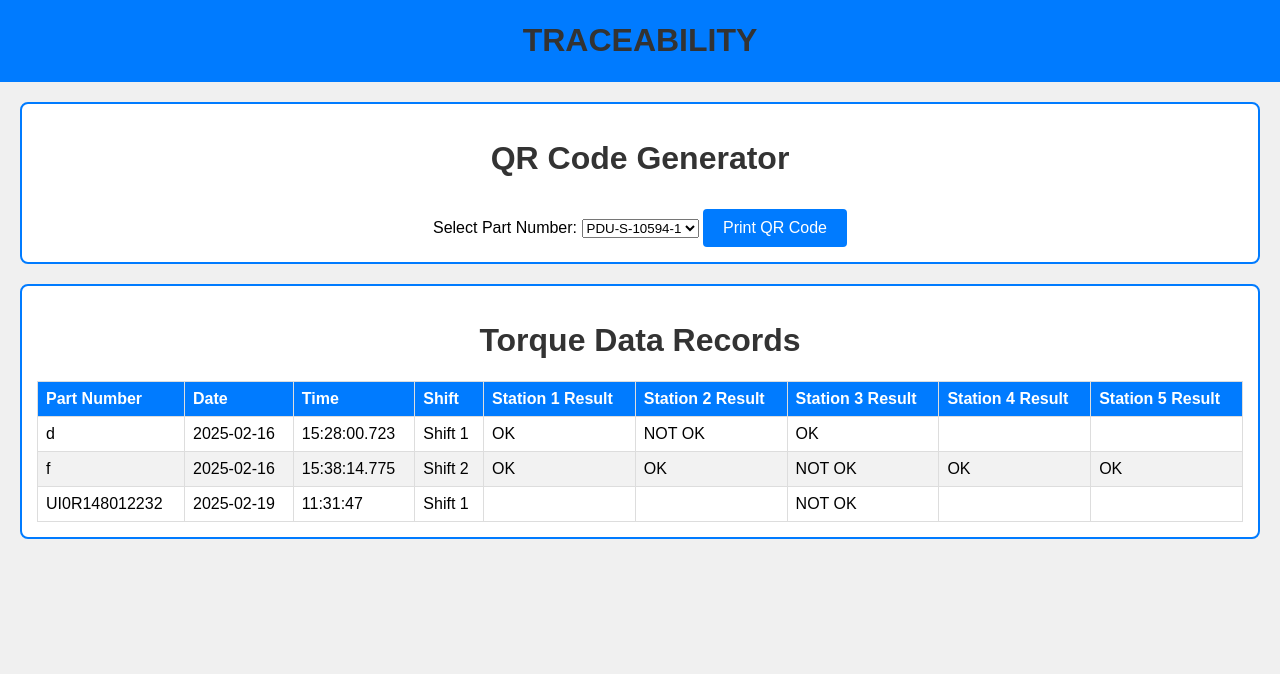
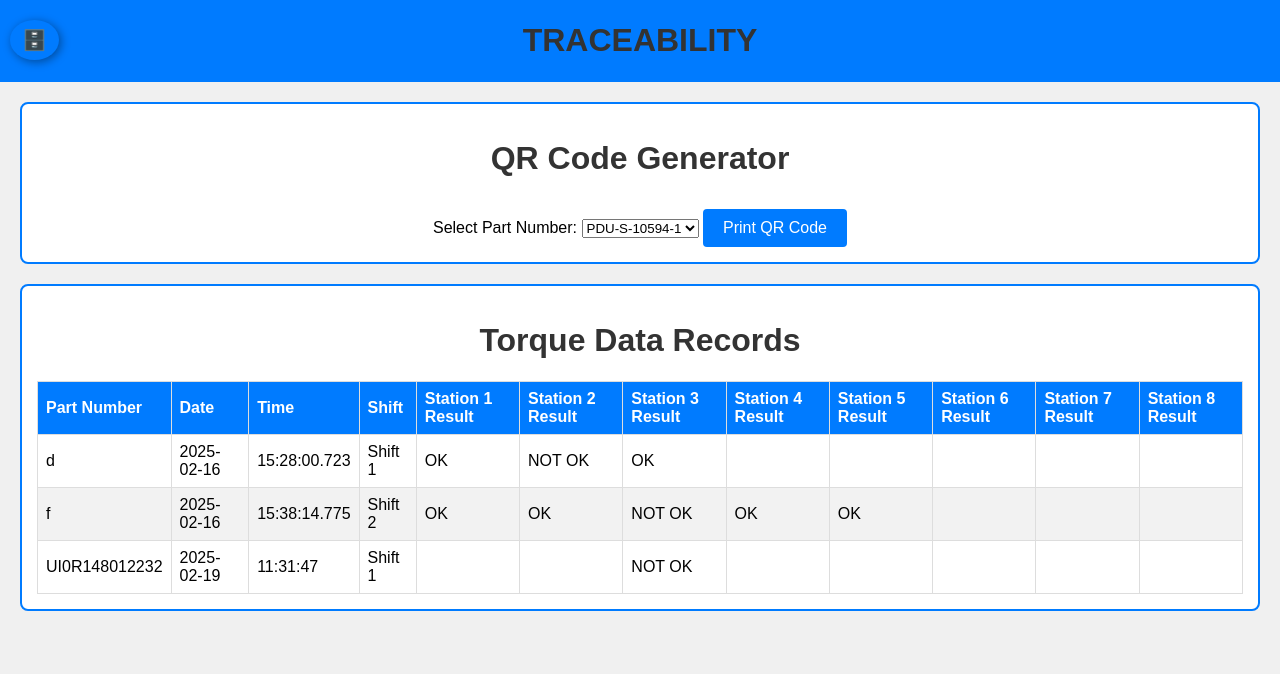
Before and after one commit to Rahul-1111/Traceability_Jamdade, a Django app: page / in a window 1280 px wide. Shown: the top 674 px of the page. Run offline with Django 5.2, Linux system fonts and the light colour scheme; data comes from the database, SQL or seed files in the repository; both versions use the stored data as it was after the commit.

Commit message:
add data base button

```diff
--- a/track/admin.py
+++ b/track/admin.py
@@ -4,9 +4,11 @@ from .models import TraceabilityData
 class TraceabilityDataAdmin(admin.ModelAdmin):
     list_display = (
         'sr_no', 'part_number', 'date', 'time', 'shift',
-        'st1_result', 'st2_result', 'st3_result', 'st4_result', 'st5_result'
+        'st1_result', 'st2_result', 'st3_result', 'st4_result', 'st5_result',
+        'st6_result', 'st7_result', 'st8_result'
     )
-    list_filter = ('date', 'shift', 'st1_result', 'st2_result', 'st3_result', 'st4_result', 'st5_result')
+    list_filter = ('date', 'shift', 'st1_result', 'st2_result', 'st3_result', 'st4_result',
+                   'st5_result', 'st6_result', 'st7_result', 'st8_result')
     search_fields = ('part_number', 'date')
     ordering = ('date',)
     list_per_page = 25
--- a/track/models.py
+++ b/track/models.py
@@ -11,6 +11,9 @@ class TraceabilityData(models.Model):
     st3_result = models.CharField(max_length=10, null=True, blank=True)  # Station 3 Result
     st4_result = models.CharField(max_length=10, null=True, blank=True)  # Station 4 Result
     st5_result = models.CharField(max_length=10, null=True, blank=True)  # Station 5 Result
+    st6_result = models.CharField(max_length=10, null=True, blank=True)  # Station 6 Result
+    st7_result = models.CharField(max_length=10, null=True, blank=True)  # Station 7 Result
+    st8_result = models.CharField(max_length=10, null=True, blank=True)  # Station 8 Result
 
     def __str__(self):
         return f"{self.sr_no} - {self.part_number}"
--- a/track/templates/track/combined_page.html
+++ b/track/templates/track/combined_page.html
@@ -105,6 +105,31 @@
         <h1>TRACEABILITY</h1>
     </header>
 
+    <a href="http://127.0.0.1:8000/admin/track/traceabilitydata/" class="database-btn">
+        🗄️
+    </a>
+
+    <style>
+        .database-btn {
+            position: fixed;
+            top: 20px;
+            left: 10px;
+            background-color: #007BFF;
+            color: white;
+            padding: 8px 12px;
+            border-radius: 50%;
+            font-size: 20px;
+            text-decoration: none;
+            box-shadow: 2px 2px 10px rgba(0, 0, 0, 0.4);
+            transition: background-color 0.3s, transform 0.2s;
+        }
+
+        .database-btn:hover {
+            background-color: #0056b3;
+            transform: scale(1.1);
+        }
+    </style>
+
     <!-- Main Content Section -->
     <div class="content">
         <!-- QR Code Generator Section -->
@@ -138,6 +163,9 @@
                         <th>Station 3 Result</th>
                         <th>Station 4 Result</th>
                         <th>Station 5 Result</th>
+                        <th>Station 6 Result</th>
+                        <th>Station 7 Result</th>
+                        <th>Station 8 Result</th>
                     </tr>
                 </thead>
                 <tbody id="torque-table-body">
@@ -174,6 +202,9 @@
                                 <td>${row.st3_result ?? ''}</td>
                                 <td>${row.st4_result ?? ''}</td>
                                 <td>${row.st5_result ?? ''}</td>
+                                <td>${row.st6_result ?? ''}</td>
+                                <td>${row.st7_result ?? ''}</td>
+                                <td>${row.st8_result ?? ''}</td>
                             </tr>
                         `;
                         tableBody.innerHTML += tableRow;
```
Also changed, not shown: README.md, db.sqlite3, track/migrations/0002_traceabilitydata_st6_result_and_more.py (added).
